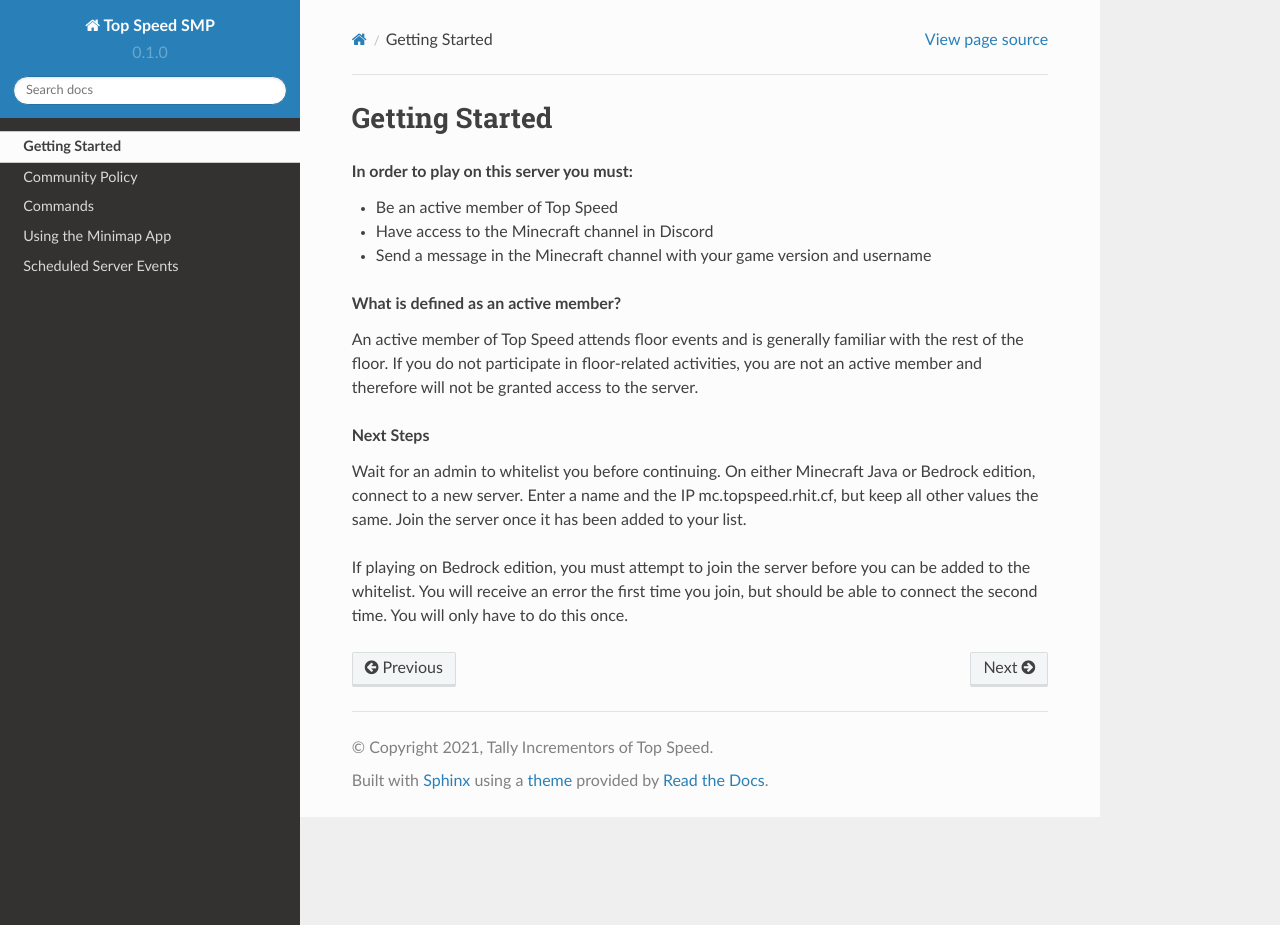
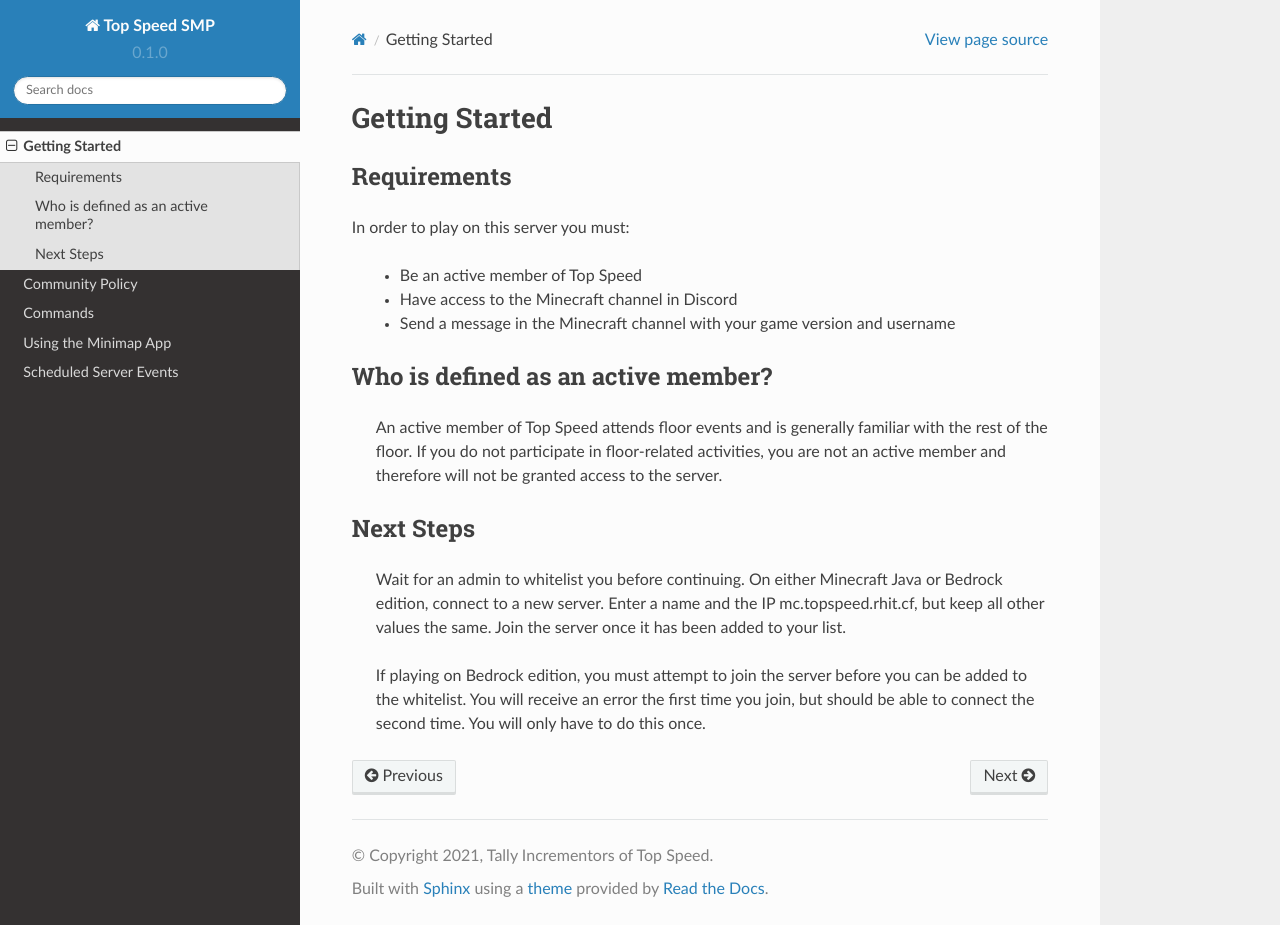
Before and after one commit to cm090/topspeedmc, a Sphinx documentation site: the page built from docs/source/getting-started.rst, in a window 1280 px wide and 925 px high. Built offline with Sphinx 7.4.7 and the Read the Docs theme 2.0.0, drawn with Linux system fonts in a browser that asks for light colours.

Commit message:
Update getting-started.rst

```diff
--- a/docs/source/getting-started.rst
+++ b/docs/source/getting-started.rst
@@ -1,6 +1,10 @@
 Getting Started
 ===============
-.. topic:: **In order to play on this server you must:**
+
+Requirements
+------------
+
+In order to play on this server you must:
 
   - Be an active member of Top Speed
 
@@ -8,11 +12,13 @@ Getting Started
 
   - Send a message in the Minecraft channel with your game version and username
 
-.. topic:: **What is defined as an active member?**
+Who is defined as an active member?
+------------------------------------
 
   An active member of Top Speed attends floor events and is generally familiar with the rest of the floor. If you do not participate in floor-related activities, you are not an active member and therefore will not be granted access to the server.
 
-.. topic:: **Next Steps**
+Next Steps
+----------
 
   Wait for an admin to whitelist you before continuing. On either Minecraft Java or Bedrock edition, connect to a new server. Enter a name and the IP mc.topspeed.rhit.cf, but keep all other values the same. Join the server once it has been added to your list.
 
```
